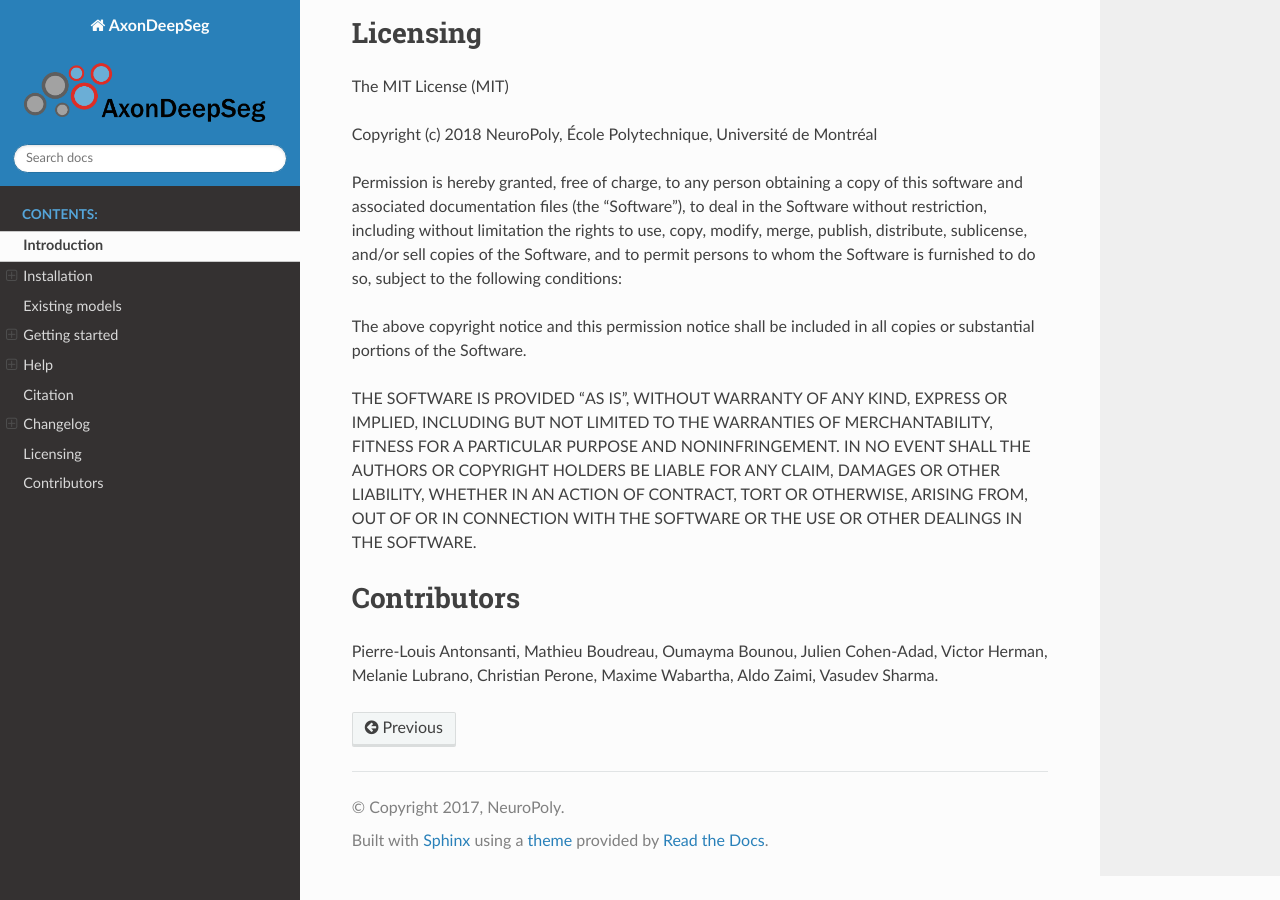
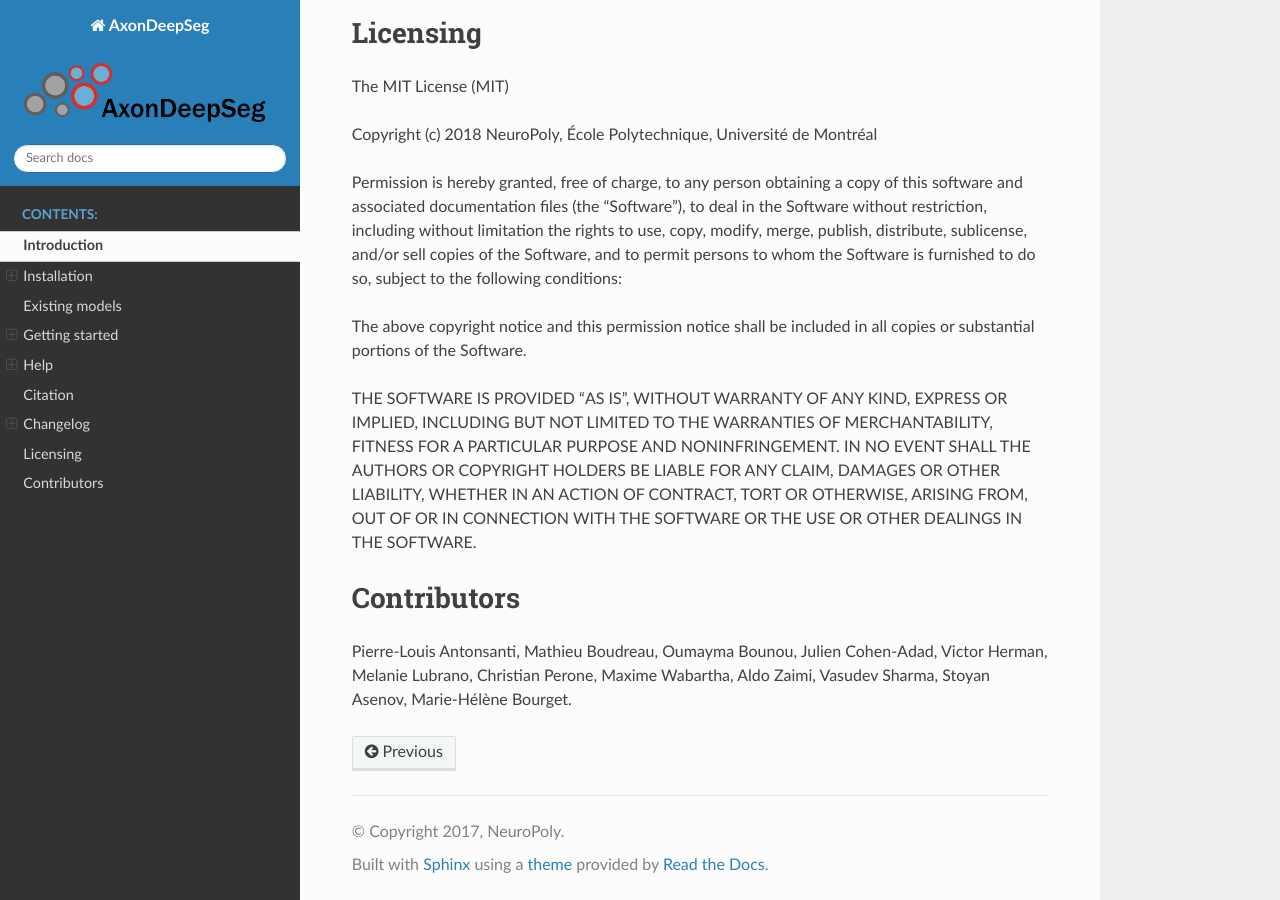
Before and after one commit to axondeepseg/axondeepseg, a Sphinx documentation site: the page built from docs/source/documentation.rst, in a window 1280 px wide and 900 px high, scrolled down 14784 px. Built offline with Sphinx 7.4.7 and the Read the Docs theme 2.0.0, drawn with Linux system fonts in a browser that asks for light colours.

Commit message:
Add names in README.md and Documentation.rst

```diff
--- a/docs/source/documentation.rst
+++ b/docs/source/documentation.rst
@@ -446,4 +446,4 @@
 Contributors
 ===============================================================================
 
-Pierre-Louis Antonsanti, Mathieu Boudreau, Oumayma Bounou, Julien Cohen-Adad, Victor Herman, Melanie Lubrano, Christian Perone, Maxime Wabartha, Aldo Zaimi, Vasudev Sharma.
+Pierre-Louis Antonsanti, Mathieu Boudreau, Oumayma Bounou, Julien Cohen-Adad, Victor Herman, Melanie Lubrano, Christian Perone, Maxime Wabartha, Aldo Zaimi, Vasudev Sharma, Stoyan Asenov, Marie-Hélène Bourget.
```
Also changed, not shown: README.md (+1 -1 lines).
